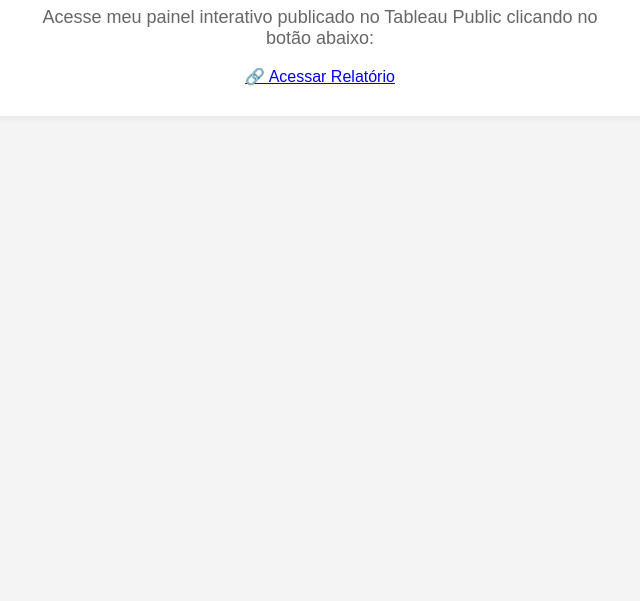
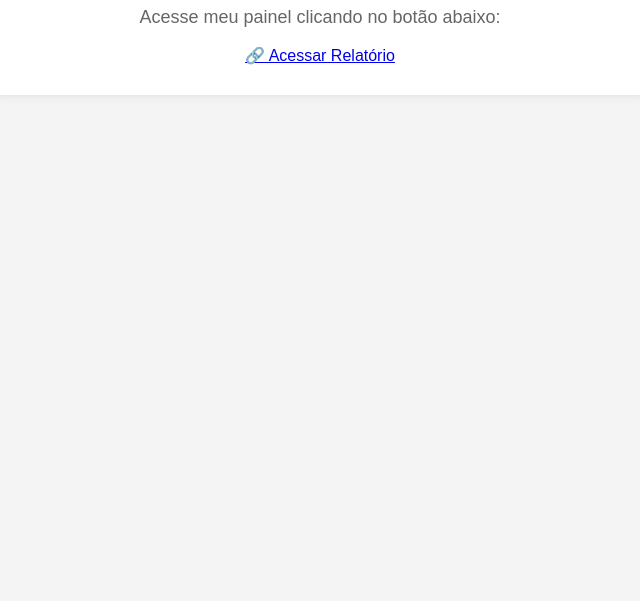
Before and after one commit to PauloEscJr/ChallengeML, a plain HTML site: page index.html in a window 1280 px wide. Shown: the part 199-800 px from the top of the page, without its empty margins (320-960 px from the left). Drawn offline with Linux system fonts and the light colour scheme.

Commit message:
Update index.html

```diff
--- a/index.html
+++ b/index.html
@@ -44,7 +44,7 @@
 <body>
     <div class="container">
         <h1>📊 Analise da Internet na Argentina - Tableau Public</h1>
-        <p>Acesse meu painel interativo publicado no Tableau Public clicando no botão abaixo:</p>
+        <p>Acesse meu painel clicando no botão abaixo:</p>
         <a href="https://public.tableau.com/app/profile/paulo.junior8734/viz/AnalisedaInternetnaArgentina/PainelFinal">🔗 Acessar Relatório</a>
     </div>
 </body>
```
